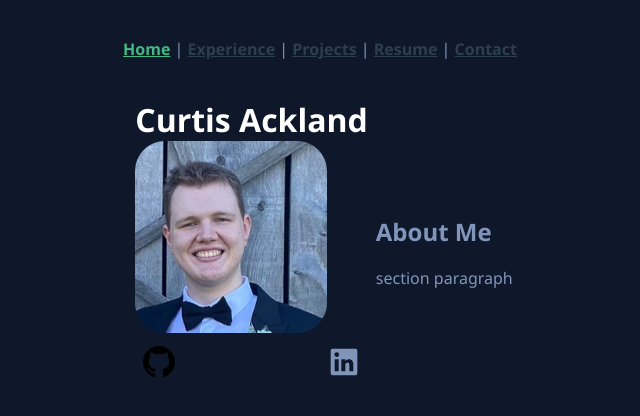
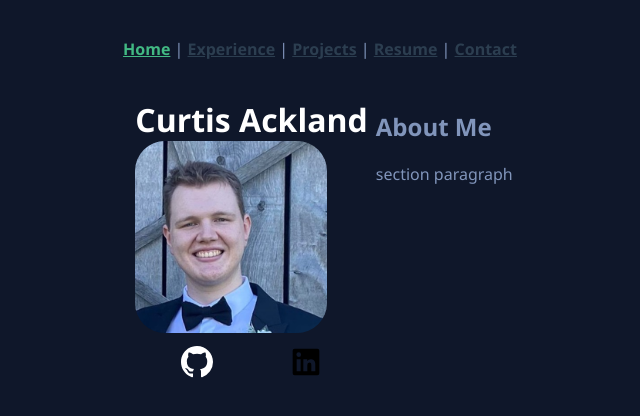
Before and after one commit to curtisackland/curtisackland.github.io, a Vue app: page / in a window 1280 px wide. Shown: the top 416 px of the page, without its empty margins (320-960 px from the left). Built offline with nearby package versions, Linux system fonts and the light colour scheme.

Commit message:
added css variables

```diff
--- a/src/assets/css/main.scss
+++ b/src/assets/css/main.scss
@@ -1,15 +1,17 @@
+@import "variables";
+
 #app {
   font-family: "Segoe UI", "Times New Roman", Avenir, Helvetica, Arial, sans-serif;
   -webkit-font-smoothing: antialiased;
   -moz-osx-font-smoothing: grayscale;
-  color: #8195bb;
+  color: $baseFontColor;
 }
 
 body {
-  background-color: #0f172a;
+  background-color: $backgroundColor;
 }
 
 h1 {
-  color: #ffffff;
+  color: $h1Color;
   margin: 0;
 }
--- a/src/assets/css/variables.scss
+++ b/src/assets/css/variables.scss
@@ -0,0 +1,3 @@
+$backgroundColor: #0f172a;
+$baseFontColor: #8195bb;
+$h1Color: white;
--- a/src/views/HomeView.vue
+++ b/src/views/HomeView.vue
@@ -8,31 +8,31 @@
         class="profile-picture"
       />
       <div class="icons-space">
+        <a href="https://github.com/curtisackland" target="_blank">
           <svg
-          height="32"
-          aria-hidden="true"
+            xmlns="http://www.w3.org/2000/svg"
             viewBox="0 0 16 16"
             width="32"
-          data-view-component="true"
+            height="32"
+            class="link-icons"
           >
             <path
-            d="M8 0c4.42 0 8 3.58 8 8a8.013 8.013 0 0 1-5.45 7.59c-.4.08-.55-.17-.55-.38 0-.27.01-1.13.01-2.2 0-.75-.25-1.23-.54-1.48 1.78-.2 3.65-.88 3.65-3.95 0-.88-.31-1.59-.82-2.15.08-.2.36-1.02-.08-2.12 0 0-.67-.22-2.2.82-.64-.18-1.32-.27-2-.27-.68 0-1.36.09-2 .27-1.53-1.03-2.2-.82-2.2-.82-.44 1.1-.16 1.92-.08 2.12-.51.56-.82 1.28-.82 2.15 0 3.06 1.86 3.75 3.64 3.95-.23.2-.44.55-.51 1.07-.46.21-1.61.55-2.33-.66-.15-.24-.6-.83-1.23-.82-.67.01-.27.38.01.53.34.19.73.9.82 1.13.16.45.68 1.31 2.69.94 0 .67.01 1.3.01 1.49 0 .21-.15.45-.55.38A7.995 7.995 0 0 1 0 8c0-4.42 3.58-8 8-8Z"
+              d="M8 0C3.58 0 0 3.58 0 8c0 3.54 2.29 6.53 5.47 7.59.4.07.55-.17.55-.38 0-.19-.01-.82-.01-1.49-2.01.37-2.53-.49-2.69-.94-.09-.23-.48-.94-.82-1.13-.28-.15-.68-.52-.01-.53.63-.01 1.08.58 1.23.82.72 1.21 1.87.87 2.33.66.07-.52.28-.87.51-1.07-1.78-.2-3.64-.89-3.64-3.95 0-.87.31-1.59.82-2.15-.08-.2-.36-1.02.08-2.12 0 0 .67-.21 2.2.82.64-.18 1.32-.27 2-.27.68 0 1.36.09 2 .27 1.53-1.04 2.2-.82 2.2-.82.44 1.1.16 1.92.08 2.12.51.56.82 1.27.82 2.15 0 3.07-1.87 3.75-3.65 3.95.29.25.54.73.54 1.48 0 1.07-.01 1.93-.01 2.2 0 .21.15.46.55.38A8.013 8.013 0 0016 8c0-4.42-3.58-8-8-8z"
             ></path>
           </svg>
+        </a>
+        <a href="https://github.com/curtisackland" target="_blank">
           <svg
             xmlns="http://www.w3.org/2000/svg"
             viewBox="0 0 24 24"
-          data-supported-dps="24x24"
-          fill="currentColor"
-          class="mercado-match"
             width="32"
             height="32"
-          focusable="false"
           >
             <path
               d="M20.5 2h-17A1.5 1.5 0 002 3.5v17A1.5 1.5 0 003.5 22h17a1.5 1.5 0 001.5-1.5v-17A1.5 1.5 0 0020.5 2zM8 19H5v-9h3zM6.5 8.25A1.75 1.75 0 118.3 6.5a1.78 1.78 0 01-1.8 1.75zM19 19h-3v-4.74c0-1.42-.6-1.93-1.38-1.93A1.74 1.74 0 0013 14.19a.66.66 0 000 .14V19h-3v-9h2.9v1.3a3.11 3.11 0 012.7-1.4c1.55 0 3.36.86 3.36 3.66z"
             ></path>
           </svg>
+        </a>
       </div>
     </div>
     <div>
@@ -52,7 +52,6 @@
 .home-container {
   display: flex;
   flex-wrap: wrap;
-  align-items: center;
   justify-content: center;
 }
 
@@ -69,7 +68,11 @@
 .icons-space {
   display: flex;
   flex-wrap: wrap;
-  justify-content: space-between;
+  justify-content: space-around;
   padding: 8px;
 }
+
+.link-icons {
+  fill: white;
+}
 </style>
```
Lines whose indentation alone changed are shown as unchanged.
